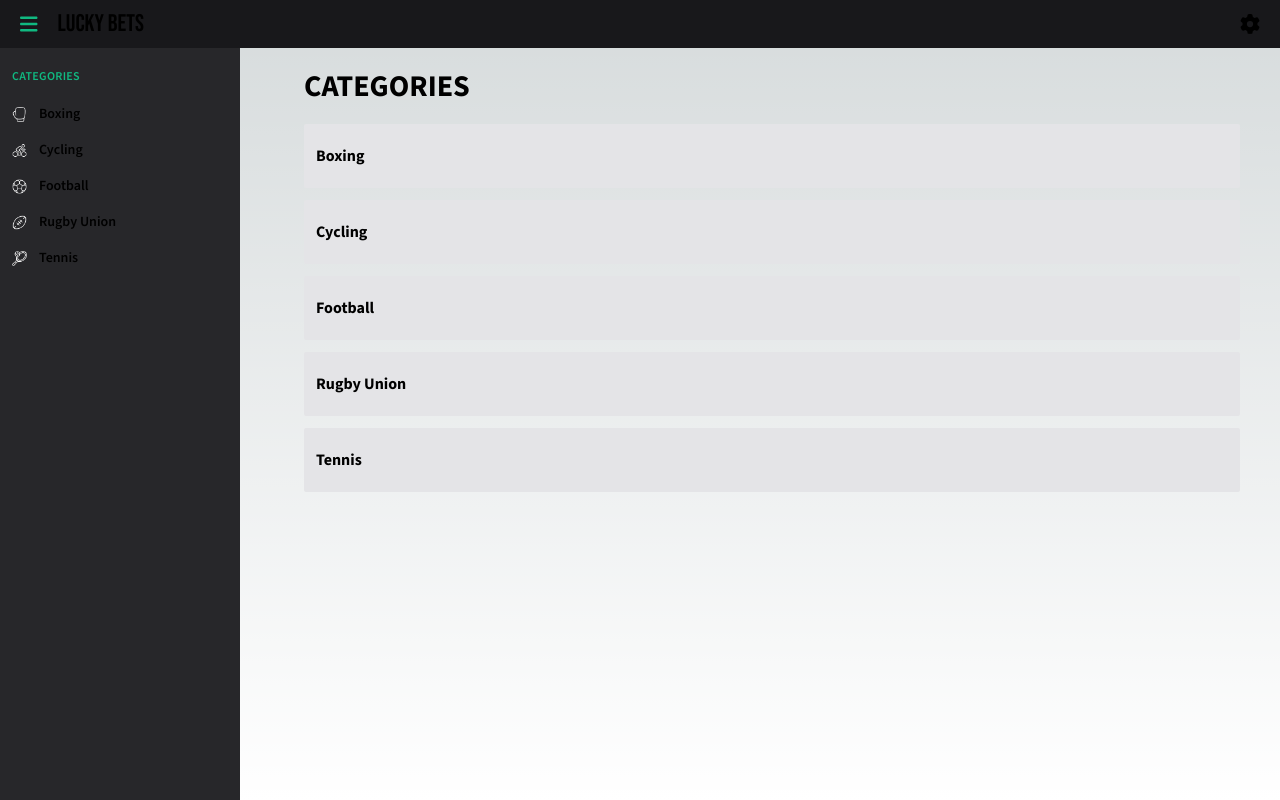
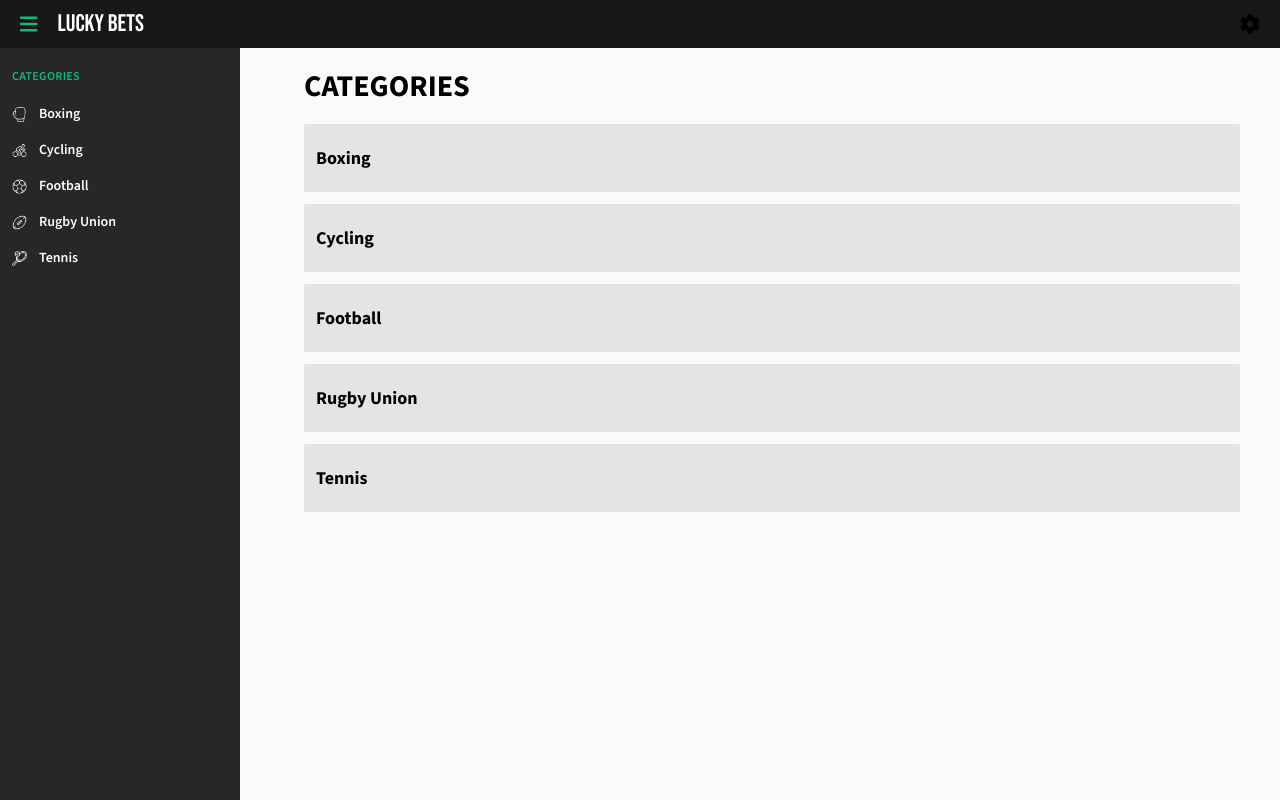
Before and after one commit to shubsmastan/lucky-bets-app, a Next.js app: page / in a window 1280 px wide. Built offline with nearby package versions, Linux system fonts and the light colour scheme.

Commit message:
Minor style changes

```diff
--- a/src/components/App.tsx
+++ b/src/components/App.tsx
@@ -14,7 +14,7 @@ export const App = () => {
 	return (
 		<>
 			<Header />
-			<main className='flex h-[calc(100%-3rem)] pt-12 relative'>
+			<main className='flex pt-12 relative h-full bg-zinc-50 dark:bg-zinc-950'>
 				{isSidebarOpen && <Sidebar />}
 				<Dashboard />
 			</main>
--- a/src/components/Dashboard.tsx
+++ b/src/components/Dashboard.tsx
@@ -2,6 +2,7 @@ import { useSelector } from 'react-redux';
 
 import { RootState } from '@/store';
 import { categories } from '@/data';
+import Link from 'next/link';
 
 export const Dashboard = () => {
 	const isSidebarOpen = useSelector(
@@ -9,10 +10,12 @@ export const Dashboard = () => {
 	);
 
 	const categoryCards = categories.map(category => (
-		<li
-			key={category.id}
-			className='list-none px-3 py-5 bg-zinc-200 dark:bg-zinc-900 rounded-sm'>
-			<h2 className='font-bold'>{category.name}</h2>
+		<li key={category.id} className='list-none'>
+			<Link
+				href={`${category.id}`}
+				className='flex gap-5 px-3 py-5 bg-zinc-200 dark:bg-zinc-900 rounded-sm hover:bg-zinc-300 hover:dark:bg-zinc-800'>
+				<h2 className='font-bold text-lg'>{category.name}</h2>
+			</Link>
 		</li>
 	));
 
--- a/src/components/Header.tsx
+++ b/src/components/Header.tsx
@@ -31,7 +31,8 @@ export const Header = () => {
 						dispatch(toggle());
 					}}
 				/>
-				<h1 className={`${bebasNeue.className} text-2xl select-none`}>
+				<h1
+					className={`${bebasNeue.className} text-2xl select-none text-white`}>
 					<Link href='/'>Lucky Bets</Link>
 				</h1>
 			</div>
--- a/src/components/Sidebar.tsx
+++ b/src/components/Sidebar.tsx
@@ -12,17 +12,11 @@ export const Sidebar = () => {
 	);
 
 	const categoryNavs = categories.map(category => (
-		<li key={category.id}>
+		<li key={category.id} className='list-none w-full'>
 			<Link
 				href={`/${category.id}`}
-				className='flex gap-3 items-center text-sm font-semibold pb-4'>
-				<Image
-					src={category.icon}
-					alt=''
-					width={15}
-					height={15}
-					className='dark:invert-0'
-				/>
+				className='flex gap-3 items-center text-sm font-semibold w-full px-3 py-2 hover:bg-emerald-800'>
+				<Image src={category.icon} alt='' width={15} height={15} />
 				{category.name}
 			</Link>
 		</li>
@@ -32,10 +26,10 @@ export const Sidebar = () => {
 		<nav
 			className={`${
 				isSidebarOpen ? 'flex' : 'hidden'
-			} px-3 py-5 h-full w-60 fixed top-12 bg-zinc-800`}>
-			<ul>
+			} py-5 h-full w-60 fixed top-12 bg-zinc-800 text-white`}>
+			<ul className='w-full'>
 				<li>
-					<h2 className='text-emerald-500 text-xs uppercase font-semibold tracking-wide pb-5'>
+					<h2 className='text-emerald-500 text-xs uppercase font-semibold tracking-wide px-3 pb-3'>
 						Categories
 					</h2>
 				</li>
```
